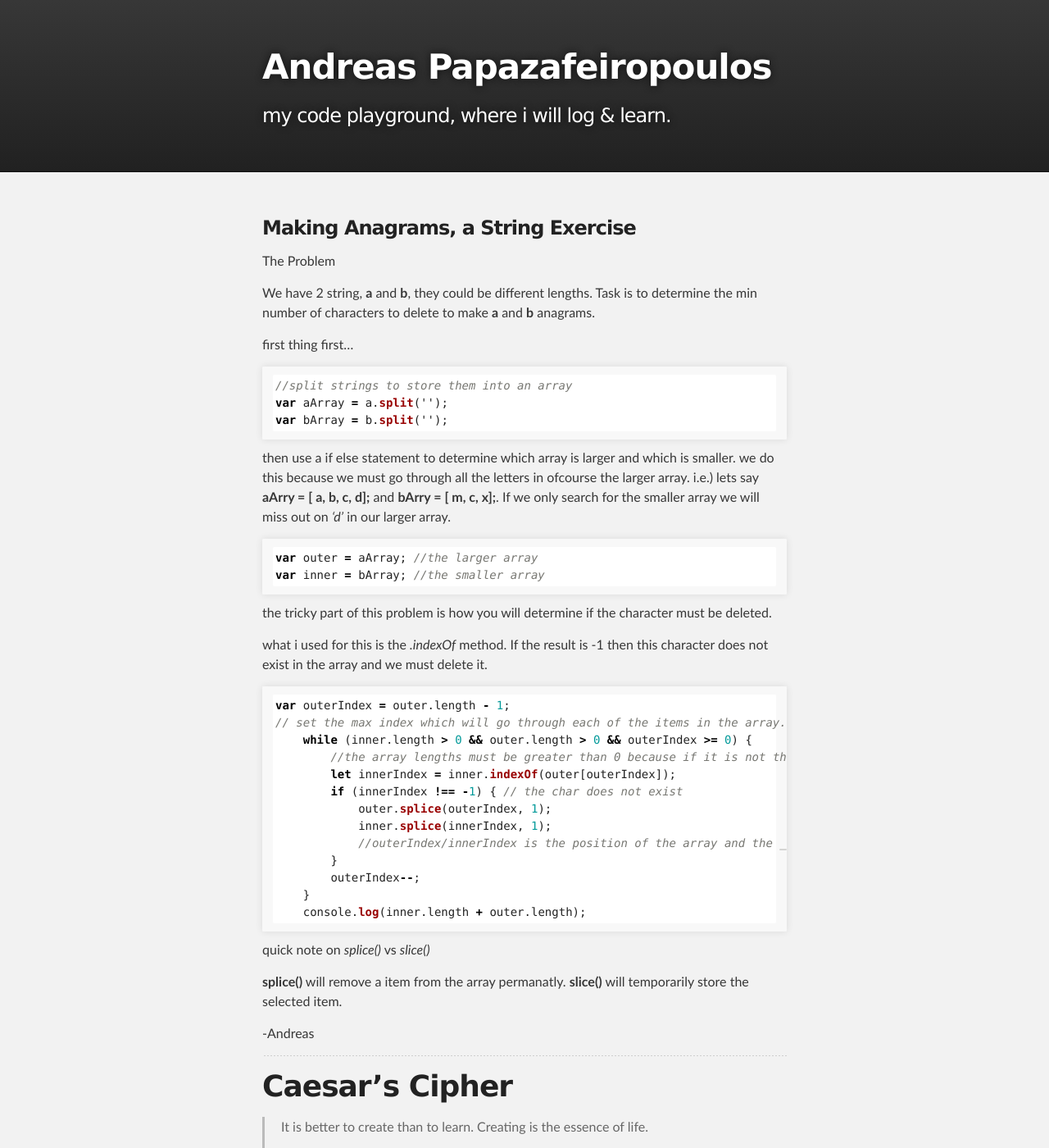
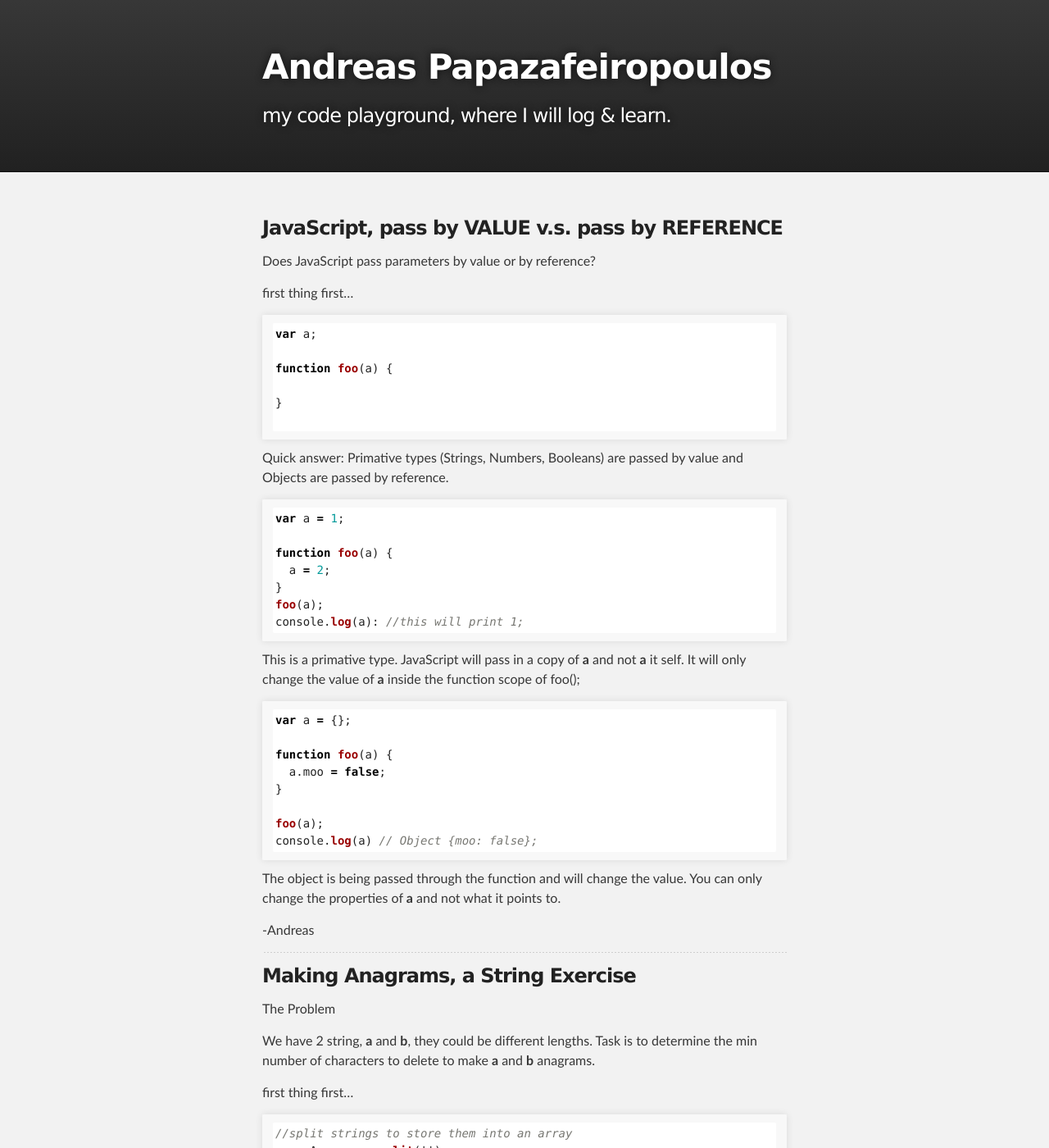
Before and after one commit to AndreasPapaz/AndreasPapaz.github.io, a Jekyll site: the page built from index.md, in a window 1280 px wide and 1400 px high. Shown: the whole window at 82% size. Built offline with Jekyll 4.4.1, drawn with Linux system fonts in a browser that asks for light colours; our own code applies the rules of GitHub Pages for plain Markdown files.

Commit message:
value vs reference

````diff
--- a/_config.yml
+++ b/_config.yml
@@ -1,5 +1,5 @@
 title: Andreas Papazafeiropoulos
-description: my code playground, where i will log & learn.
+description: my code playground, where I will log & learn.
 show_downloads: false
 google_analytics: UA-103571125-1
 theme: jekyll-theme-slate
--- a/index.md
+++ b/index.md
@@ -1,6 +1,50 @@
 ---
 layout: default
 ---
+
+### [](#header-3)JavaScript, pass by VALUE v.s. pass by REFERENCE
+
+Does JavaScript pass parameters by value or by reference?
+
+first thing first...
+```js
+var a;
+
+function foo(a) {
+
+}
+
+```
+Quick answer: Primative types (Strings, Numbers, Booleans) are passed by value and Objects are passed by reference.
+
+```js
+var a = 1;
+
+function foo(a) {
+  a = 2;
+}
+foo(a);
+console.log(a): //this will print 1;
+```
+
+This is a primative type. JavaScript will pass in a copy of **a** and not **a** it self. It will only change the value of **a** inside the function scope of foo();
+
+```js
+var a = {};
+
+function foo(a) {
+  a.moo = false;
+}
+
+foo(a);
+console.log(a) // Object {moo: false};
+```
+
+The object is being passed through the function and will change the value. You can only change the properties of **a** and not what it points to.
+
+-Andreas
+
+* * *
 
 ### [](#header-3)Making Anagrams, a String Exercise
 
````
